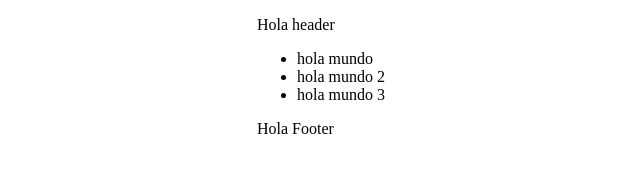
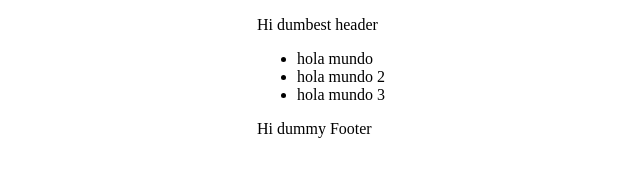
Before and after one commit to Sts0mrg0/affiliate-shop, a Gatsby site: page /todos in a window 1280 px wide. Shown: the whole page, without its empty margins (58-698 px from the left). Built offline with nearby package versions, Linux system fonts and the light colour scheme; Gatsby itself is replaced by a stand-in of ours.

Commit message:
New dumbest content

```diff
--- a/src/components/FooterLayout.js
+++ b/src/components/FooterLayout.js
@@ -7,7 +7,7 @@ export default props => {
   return (
     <div>
       <div id="position" name="foobar">
-        <p>Hola Footer</p>
+        <p>Hi dummy Footer</p>
       </div>
     </div>
   )
--- a/src/components/HeaderLayout.js
+++ b/src/components/HeaderLayout.js
@@ -7,7 +7,7 @@ export default props => {
   return (
     <div>
       <div id="position" name="foobar">
-        <p>Hola header</p>
+        <p>Hi dumbest header</p>
       </div>
     </div>
   )
```
